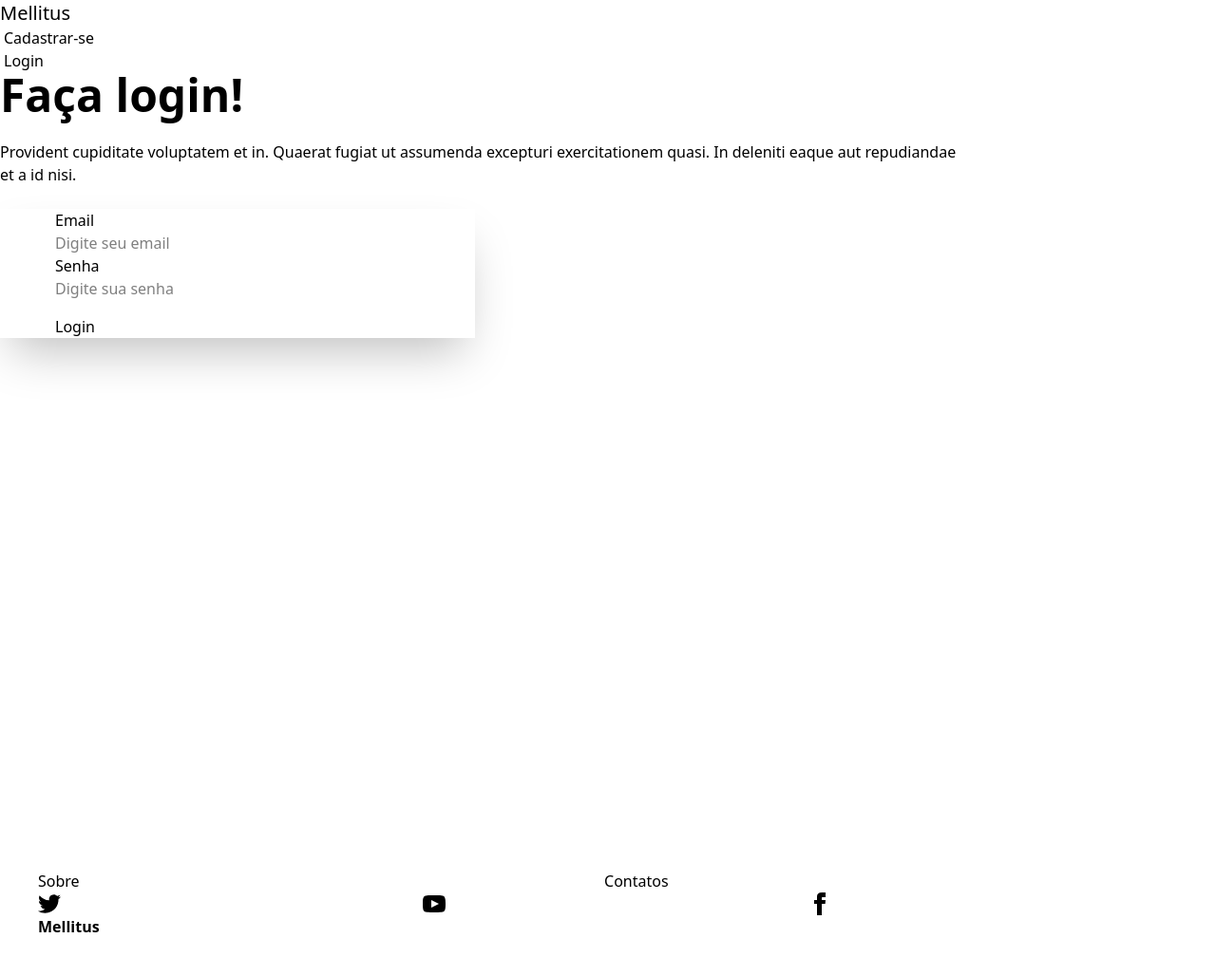
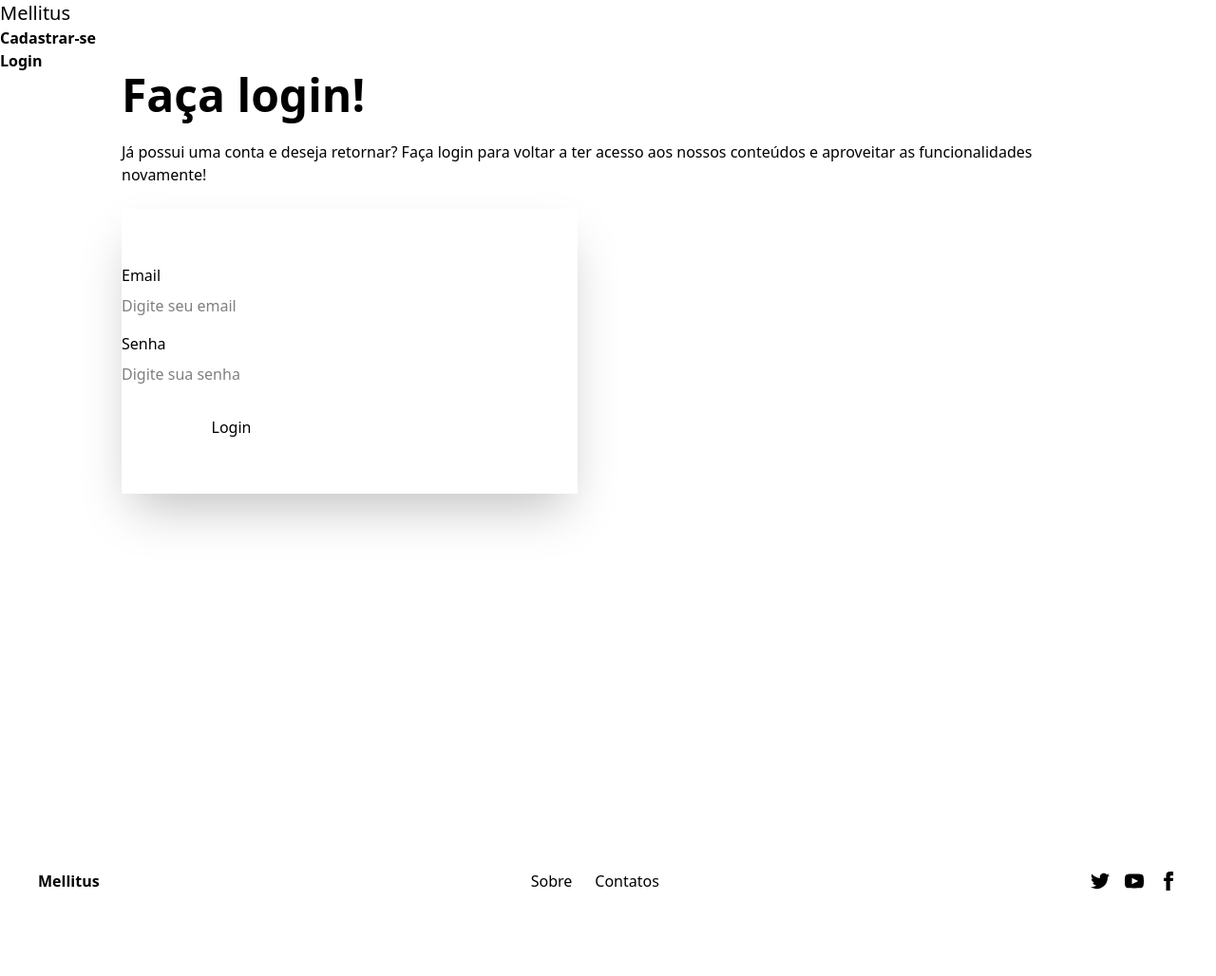
Before and after one commit to leticiaszsouza/mellitus, a Flask app: page /login in a window 1280 px wide. Shown: the whole page at 95% size. After the commit the page ends 938 px from the top, so only its background shows below. Run offline with Flask 3, Linux system fonts and the light colour scheme; some libraries are stand-ins or nearby versions.

Commit message:
Alinhamento, Espaçamento e mudanças no footer

```diff
--- a/templates/base_publico.html
+++ b/templates/base_publico.html
@@ -9,71 +9,59 @@
 </head>
 
 <body>
-        <div class="navbar bg-base-100">
+    <div class="navbar bg-base-100 justify-center">
         <div class="navbar-start">
-                <button class="btn btn-ghost text-xl">
+            <button class="btn btn-ghost hover:border-0 border-0 text-xl">
                 <a href="{{url_for('index')}}"> Mellitus </a>
             </button>
         </div>
-            <div class="navbar-center hidden lg:flex">
-                <ul class="menu menu-horizontal px-1">
+
+        <div class="navbar-center lg:flex">
+            <ul class="font-semibold menu menu-horizontal">
                 <li><button><a href="{{url_for('cadastro')}}">Cadastrar-se</a></button></li>
                 <li><button><a href="{{url_for('login')}}">Login</a></button></li>
             </ul>
         </div>
+
+        <div class="navbar-end">
+
+        </div>
     </div>
 
-    <section>
+    <main class="flex-1 flex bg-base-200 items-center justify-center">
         {% block conteudo %}
         {% endblock %}
-    </section>
+    </main>
 
-<footer class="footer footer-horizontal footer-center bg-base-100 text-base-content rounded p-10">
-  <nav class="grid grid-flow-col gap-4">
+    <footer class="footer bg-base-100 text-base-content rounded p-10">
+        <div class="container mx-auto flex flex-col md:flex-row justify-between items-center gap-6">
+            <aside class="flex items-center">
+                <p class="font-bold">Mellitus</p>
+            </aside>
+
+            <nav class="flex gap-6">
                 <a class="link link-hover">Sobre</a>
                 <a class="link link-hover">Contatos</a>
             </nav>
-  <nav>
-    <div class="grid grid-flow-col gap-4">
-      <a>
-        <svg
-          xmlns="http://www.w3.org/2000/svg"
-          width="24"
-          height="24"
-          viewBox="0 0 24 24"
-          class="fill-current">
-          <path
-            d="M24 4.557c-.883.392-1.832.656-2.828.775 1.017-.609 1.798-1.574 2.165-2.724-.951.564-2.005.974-3.127 1.195-.897-.957-2.178-1.555-3.594-1.555-3.179 0-5.515 2.966-4.797 6.045-4.091-.205-7.719-2.165-10.148-5.144-1.29 2.213-.669 5.108 1.523 6.574-.806-.026-1.566-.247-2.229-.616-.054 2.281 1.581 4.415 3.949 4.89-.693.188-1.452.232-2.224.084.626 1.956 2.444 3.379 4.6 3.419-2.07 1.623-4.678 2.348-7.29 2.04 2.179 1.397 4.768 2.212 7.548 2.212 9.142 0 14.307-7.721 13.995-14.646.962-.695 1.797-1.562 2.457-2.549z"></path>
+
+            <div class="flex gap-4">
+                <a class="rounded-full transition-colors duration-200 hover:text-primary">
+                    <svg xmlns="http://www.w3.org/2000/svg" viewBox="0 0 24 24" class="fill-current w-5 h-5">
+                        <path d="M24 4.557c-.883.392-1.832.656-2.828.775 1.017-.609 1.798-1.574 2.165-2.724-.951.564-2.005.974-3.127 1.195-.897-.957-2.178-1.555-3.594-1.555-3.179 0-5.515 2.966-4.797 6.045-4.091-.205-7.719-2.165-10.148-5.144-1.29 2.213-.669 5.108 1.523 6.574-.806-.026-1.566-.247-2.229-.616-.054 2.281 1.581 4.415 3.949 4.89-.693.188-1.452.232-2.224.084.626 1.956 2.444 3.379 4.6 3.419-2.07 1.623-4.678 2.348-7.29 2.04 2.179 1.397 4.768 2.212 7.548 2.212 9.142 0 14.307-7.721 13.995-14.646.962-.695 1.797-1.562 2.457-2.549z"></path>
                     </svg>
                 </a>
-      <a>
-        <svg
-          xmlns="http://www.w3.org/2000/svg"
-          width="24"
-          height="24"
-          viewBox="0 0 24 24"
-          class="fill-current">
-          <path
-            d="M19.615 3.184c-3.604-.246-11.631-.245-15.23 0-3.897.266-4.356 2.62-4.385 8.816.029 6.185.484 8.549 4.385 8.816 3.6.245 11.626.246 15.23 0 3.897-.266 4.356-2.62 4.385-8.816-.029-6.185-.484-8.549-4.385-8.816zm-10.615 12.816v-8l8 3.993-8 4.007z"></path>
+                <a class="rounded-full transition-colors duration-200 hover:text-primary">
+                    <svg xmlns="http://www.w3.org/2000/svg" viewBox="0 0 24 24" class="fill-current w-5 h-5">
+                        <path d="M19.615 3.184c-3.604-.246-11.631-.245-15.23 0-3.897.266-4.356 2.62-4.385 8.816.029 6.185.484 8.549 4.385 8.816 3.6.245 11.626.246 15.23 0 3.897-.266 4.356-2.62 4.385-8.816-.029-6.185-.484-8.549-4.385-8.816zm-10.615 12.816v-8l8 3.993-8 4.007z"></path>
                     </svg>
                 </a>
-      <a>
-        <svg
-          xmlns="http://www.w3.org/2000/svg"
-          width="24"
-          height="24"
-          viewBox="0 0 24 24"
-          class="fill-current">
-          <path
-            d="M9 8h-3v4h3v12h5v-12h3.642l.358-4h-4v-1.667c0-.955.192-1.333 1.115-1.333h2.885v-5h-3.808c-3.596 0-5.192 1.583-5.192 4.615v3.385z"></path>
+                <a class="rounded-full transition-colors duration-200 hover:text-primary">
+                    <svg xmlns="http://www.w3.org/2000/svg" viewBox="0 0 24 24" class="fill-current w-5 h-5">
+                        <path d="M9 8h-3v4h3v12h5v-12h3.642l.358-4h-4v-1.667c0-.955.192-1.333 1.115-1.333h2.885v-5h-3.808c-3.596 0-5.192 1.583-5.192 4.615v3.385z"></path>
                     </svg>
                 </a>
             </div>
-  </nav>
-  <aside>
-    <p class="font-bold">Mellitus </p>
-  </aside>
+        </div>
     </footer>
-
 </body>
 </html>
--- a/templates/login.html
+++ b/templates/login.html
@@ -6,23 +6,24 @@
         <div class="text-center lg:text-left">
             <h1 class="text-5xl font-bold">Faça login!</h1>
             <p class="py-6">
-                        Provident cupiditate voluptatem et in. Quaerat fugiat ut assumenda excepturi exercitationem
-                        quasi. In deleniti eaque aut repudiandae et a id nisi.
+                        Já possui uma conta e deseja retornar? Faça login para voltar a ter acesso aos nossos conteúdos e aproveitar as funcionalidades novamente!
             </p>
         </div>
 
-        <div class="card bg-base-100 w-full max-w-[500px] max-h-[600px] shrink-0 shadow-2xl">
-            <div class="card-body card-body flex flex-col items-center">
+        <div class="flex card bg-base-100 w-full max-w-[480px] h-[300px] shrink-0 shadow-2xl">
+            <div class="justify-center card-body card-body flex flex-col items-center">
                 <fieldset class="fieldset w-full max-w-sm">
-                    <form action="/login" method="POST">
-                        <label class="label">Email</label>
-                        <input required type="email" name="email" class="input w-full" placeholder="Digite seu email">
-
-                        <label class="label">Senha</label>
-                        <input required type="password" name="senha" class="input w-full" placeholder="Digite sua senha">
-
+                    <form action="/login" method="POST" class="flex flex-col gap-4">
+                        <div class="flex flex-col gap-2">
+                            <label class="label">Email</label>
+                            <input required type="email" name="email" class="input w-full" placeholder="Digite seu email">
+                        </div>
+                        <div class="flex flex-col gap-2">
+                            <label class="label">Senha</label>
+                            <input required type="password" name="senha" class="input w-full" placeholder="Digite sua senha">
+                        </div>
                         <button type="submit" class="btn btn-primary mt-4">
-                                    Login
+                            Login
                         </button>
                     </form>
                 </fieldset>
```
Also changed, not shown: templates/base.html (+28 -44 lines), templates/cadastro.html (+9 -6 lines), templates/index.html (+9 -10 lines). Lines whose indentation alone changed are shown as unchanged.
